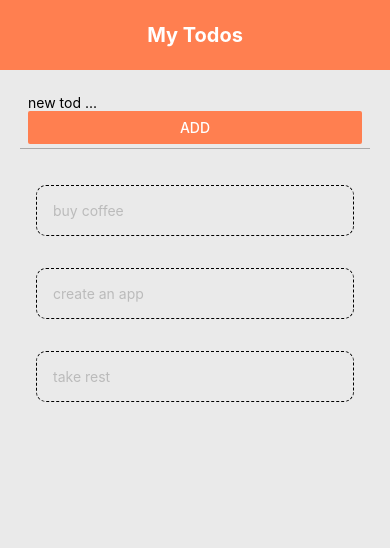
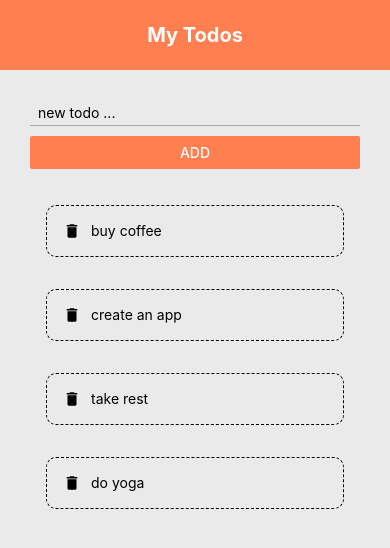
Before and after one commit to kapilrc/react-native-series, a React Native app: screen / in a window 390 px wide. Shown: the top 548 px of the page. Built offline with nearby package versions, Linux system fonts and the light colour scheme.

Commit message:
added rn vector fonts RN15

```diff
--- a/App.js
+++ b/App.js
@@ -10,6 +10,7 @@ const App = () => {
     {text: "buy coffee", key: "1"},
     {text: "create an app", key: "2"},
     {text: "take rest", key: "3"},
+    {text: "do yoga", key: "4"}
   ])
 
   const pressHandler = key => {
@@ -54,7 +55,7 @@ const App = () => {
       <View style={styles.container}>
         <Header />
         <View style={styles.content}>
-          <AddTodo placeholder="new tod ..." submitHandler={submitHandler} />
+          <AddTodo placeholder="new todo ..." submitHandler={submitHandler} />
           <View style={styles.list}>
             <FlatList
               data={todos}
@@ -78,9 +79,11 @@ const styles = StyleSheet.create({
     backgroundColor: '#eaeaea'
   },
   content: {
-    padding: 20,
+    flex: 1,
+    padding: 30,
   },
   list: {
-    marginTop: 10
+    flex: 1,
+    marginTop: 20,
   }
 })
--- a/package.json
+++ b/package.json
@@ -11,7 +11,8 @@
   },
   "dependencies": {
     "react": "17.0.1",
-    "react-native": "0.64.0"
+    "react-native": "0.64.0",
+    "react-native-vector-icons": "^8.1.0"
   },
   "devDependencies": {
     "@babel/core": "^7.12.9",
--- a/src/components/addTodo.js
+++ b/src/components/addTodo.js
@@ -9,13 +9,13 @@ const AddTodo = ({placeholder, submitHandler}) => {
   }
 
   return (
-    <View style={styles.input}>
-      <TextInput
+    <>
+      <TextInput style={styles.input}
         placeholder={placeholder}
         onChangeText={changeHandler}
       />
       <Button style={styles.button} onPress={() => submitHandler(text)} title="Add" color='coral' />
-    </View>
+    </>
   )
 }
 
--- a/src/components/todoitem.js
+++ b/src/components/todoitem.js
@@ -1,10 +1,14 @@
 import React from 'react'
-import { StyleSheet, Text, TouchableOpacity } from 'react-native'
+import { StyleSheet, Text, View, TouchableOpacity } from 'react-native'
+import Icon from 'react-native-vector-icons/MaterialIcons';
 
 const Todoitem = ({ item, pressHandler }) => {
   return (
     <TouchableOpacity onPress={() => pressHandler(item.key)}>
-      <Text style={styles.item}>{item.text}</Text>
+      <View style={styles.item}>
+        <Icon name="delete" size={18} color="black" />
+        <Text style={styles.itemText}>{item.text}</Text>
+      </View>
     </TouchableOpacity>
   )
 }
@@ -18,6 +22,10 @@ const styles = StyleSheet.create({
     color: '#bbb',
     borderWidth: 1,
     borderStyle: 'dashed',
-    borderRadius: 10
+    borderRadius: 10,
+    flexDirection: 'row'
+  },
+  itemText: {
+    marginLeft: 10
   }
 })
```
Also changed, not shown: 20 other files (tests, documents, lock files or other folders).
